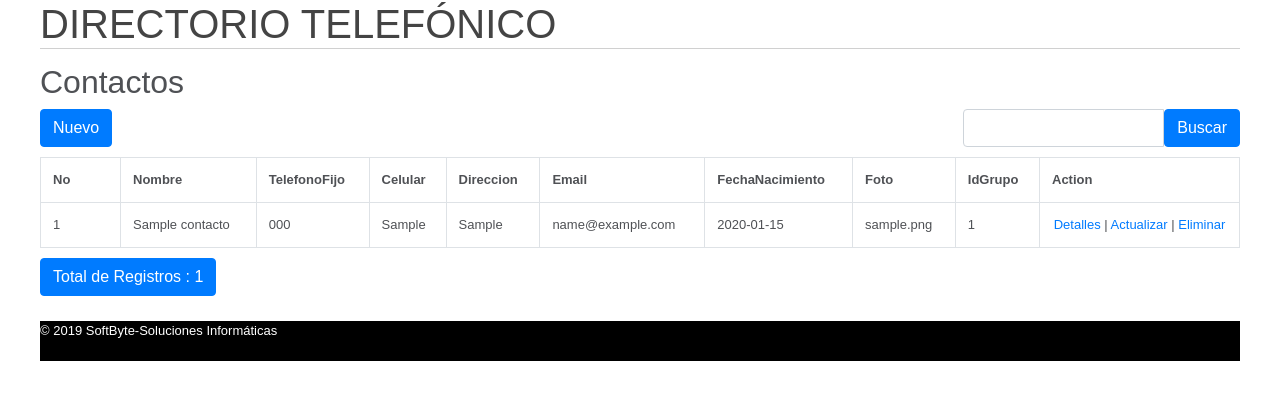
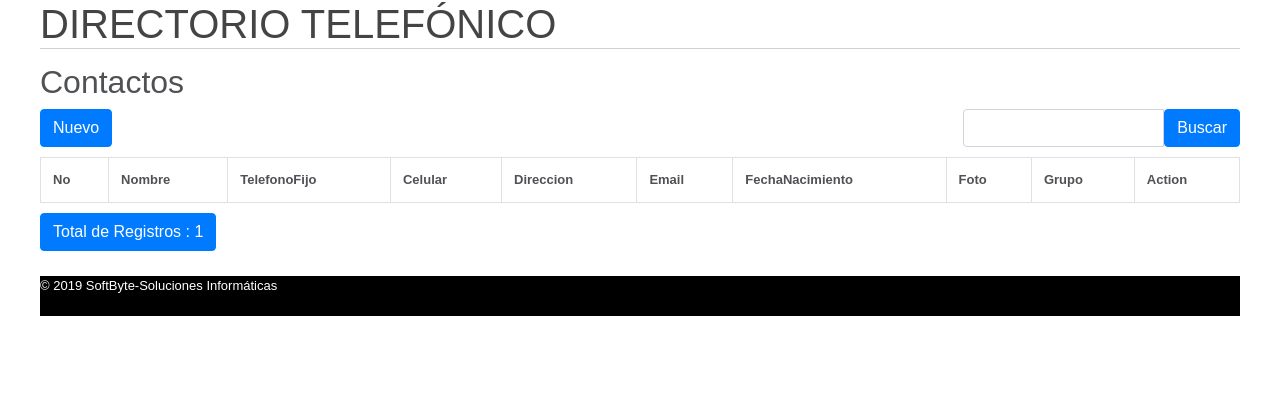
Before and after one commit to DannyS12/DirectorioTelefonico, a CodeIgniter app: page /DirectorioTelefonico/index.php/contactos/index in a window 1280 px wide. Shown: the part 96-496 px from the top of the page. Run offline with CodeIgniter, Linux system fonts and the light colour scheme; data comes from the database, SQL or seed files in the repository; tables that the repository leaves empty hold one stand-in row (values such as "Sample post"); lists and menus that the app fills with data are empty.

Commit message:
Muestra nombre grupo en vez de IdGrupo

```diff
--- a/application/models/Contactos_model.php
+++ b/application/models/Contactos_model.php
@@ -7,6 +7,7 @@
 {
 
     public $table = 'contactos';
+    public $tablejoin = 'grupocontacto';
     public $id = 'IdContacto';
     public $order = 'DESC';
 
@@ -55,9 +56,15 @@
 	$this->db->or_like('Email', $q);
 	$this->db->or_like('FechaNacimiento', $q);
 	$this->db->or_like('Foto', $q);
-	$this->db->or_like('IdGrupo', $q);
+	$this->db->or_like('NombreGrupo', $q);
 	$this->db->limit($limit, $start);
-        return $this->db->get($this->table)->result();
+
+        $this->db->select('*');
+       $this->db->from($this->table);
+       $this->db->join($this->tablejoin,'IdGrupo','IdGrupo');
+
+
+        return $this->db->get()->result();
     }
 
     // insert data
--- a/application/views/contactos/contactos_list.php
+++ b/application/views/contactos/contactos_list.php
@@ -39,7 +39,7 @@
 <th>Email</th>
 <th>FechaNacimiento</th>
 <th>Foto</th>
-<th>IdGrupo</th>
+<th>Grupo</th>
 <th>Action</th>
     </tr><?php
     foreach ($contactos_data as $contactos)
@@ -54,7 +54,7 @@
     <td><?php echo $contactos->Email ?></td>
     <td><?php echo $contactos->FechaNacimiento ?></td>
     <td><?php echo $contactos->Foto ?></td>
-    <td><?php echo $contactos->IdGrupo ?></td>
+    <td><?php echo $contactos->NombreGrupo ?></td>
     <td style="text-align:center" width="200px">
         <?php
         echo anchor(site_url('contactos/read/'.$contactos->IdContacto),'Detalles');
```
